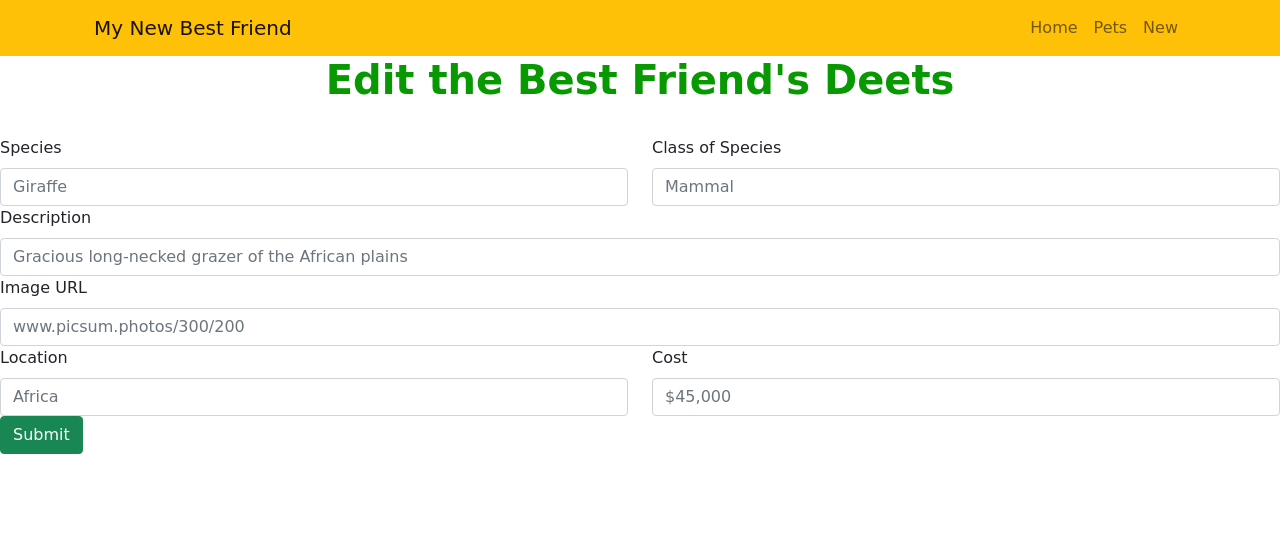
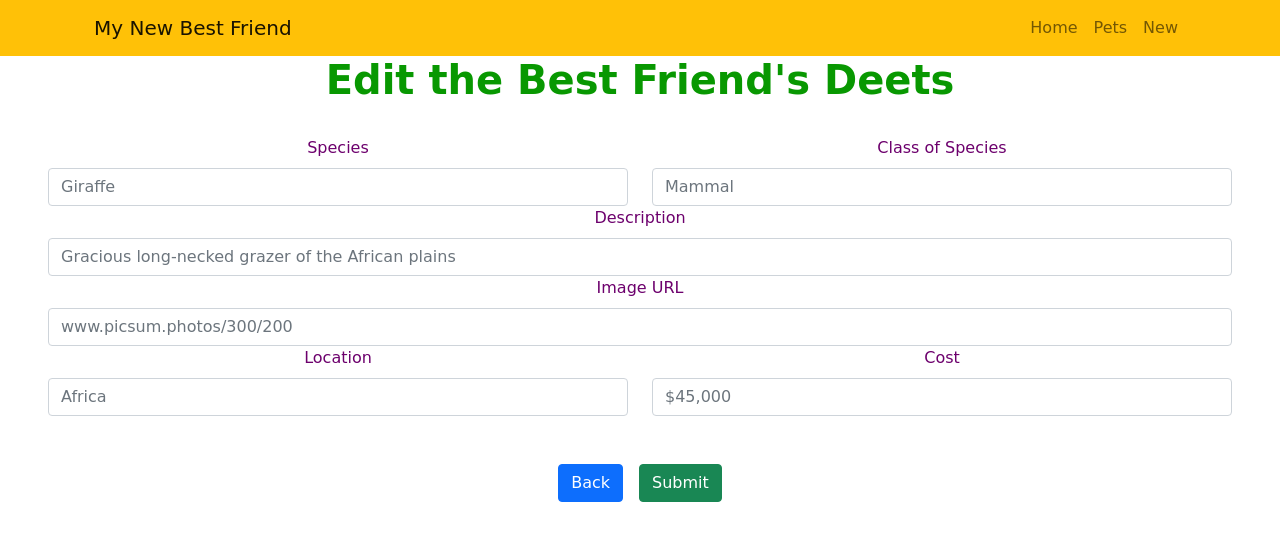
Before and after one commit to rayfinn55/Exotic-Animals-Store, a React (Create React App) app in the folder front-end/: page /pets/edit/1 in a window 1280 px wide. Shown: the top 540 px of the page. Built offline with nearby package versions, Linux system fonts and the light colour scheme; no server answers.

Commit message:
Committing before pull

```diff
--- a/front-end/src/App.css
+++ b/front-end/src/App.css
@@ -1,12 +1,6 @@
 .App {
     font-family: 'Comic Sans MS', 'Comic Sans', cursive;
-}
-
-.NavBar {
-    background-color: rgb(190, 140, 190);
-}
-.NavBar a {
-    text-decoration: none;
+    color: rgb(109, 0, 109);
 }
 
 img {
--- a/front-end/src/Components/EditAnimalForm.js
+++ b/front-end/src/Components/EditAnimalForm.js
@@ -47,7 +47,7 @@ export default function EditAnimalForm() {
 
     return (
         <div>
-            <Form className='pt-4' onSubmit={handleSubmit}>
+            <Form className='text-center pt-4 mx-5' onSubmit={handleSubmit}>
                 <Row>
                     <Form.Group as={Col}>
                         <Form.Label>Species</Form.Label>
@@ -69,7 +69,7 @@ export default function EditAnimalForm() {
                     <Form.Control value={animal.img} type='text' id='class' placeholder='www.picsum.photos/300/200' onChange={handleChange} />
                 </Form.Group>
 
-                <Row>
+                <Row className='mb-5'>
                     <Form.Group as={Col}>
                         <Form.Label>Location</Form.Label>
                         <Form.Control value={animal.location} type='text' id='location' placeholder='Africa' onChange={handleChange} />
@@ -79,7 +79,8 @@ export default function EditAnimalForm() {
                         <Form.Control value={animal.price} type='number' id='price' placeholder='$45,000' onChange={handleChange} />
                     </Form.Group>
                 </Row>
-                <Button variant='success' type='submit'>Submit</Button>
+                    <Button className='mx-2'>Back</Button>
+                    <Button className='mx-2' variant='success' type='submit'>Submit</Button>
             </Form>
         </div>
     )
--- a/front-end/src/Components/NewPetForm.js
+++ b/front-end/src/Components/NewPetForm.js
@@ -43,7 +43,7 @@ export default function NewPetForm() {
 
     return (
         <div>
-            <Form className='mx-5' onSubmit={handleSubmit}>
+            <Form className='mx-5 text-center' onSubmit={handleSubmit}>
                 <Row>
                     <Form.Group as={Col}>
                         <Form.Label>Species</Form.Label>
@@ -75,7 +75,7 @@ export default function NewPetForm() {
                         <Form.Control type='number' id='price' placeholder='$45,000' onChange={handleChange} />
                     </Form.Group>
                 </Row>
-                <Button variant='success' type='submit'>Submit</Button>
+                <Button className='mt-5' variant='success' type='submit'>Submit</Button>
             </Form>
         </div>
     )
--- a/front-end/src/Pages/Index.js
+++ b/front-end/src/Pages/Index.js
@@ -6,7 +6,7 @@ export default function Index() {
 
     return (
         <div>
-            <h1 className='text-center mb-3 header'>Animals</h1>
+            <h1 style={{marginBottom: '90px', marginTop: '90px'}} className='text-center header'>Animals</h1>
             <ListAnimals />
         </div>
     )
```
